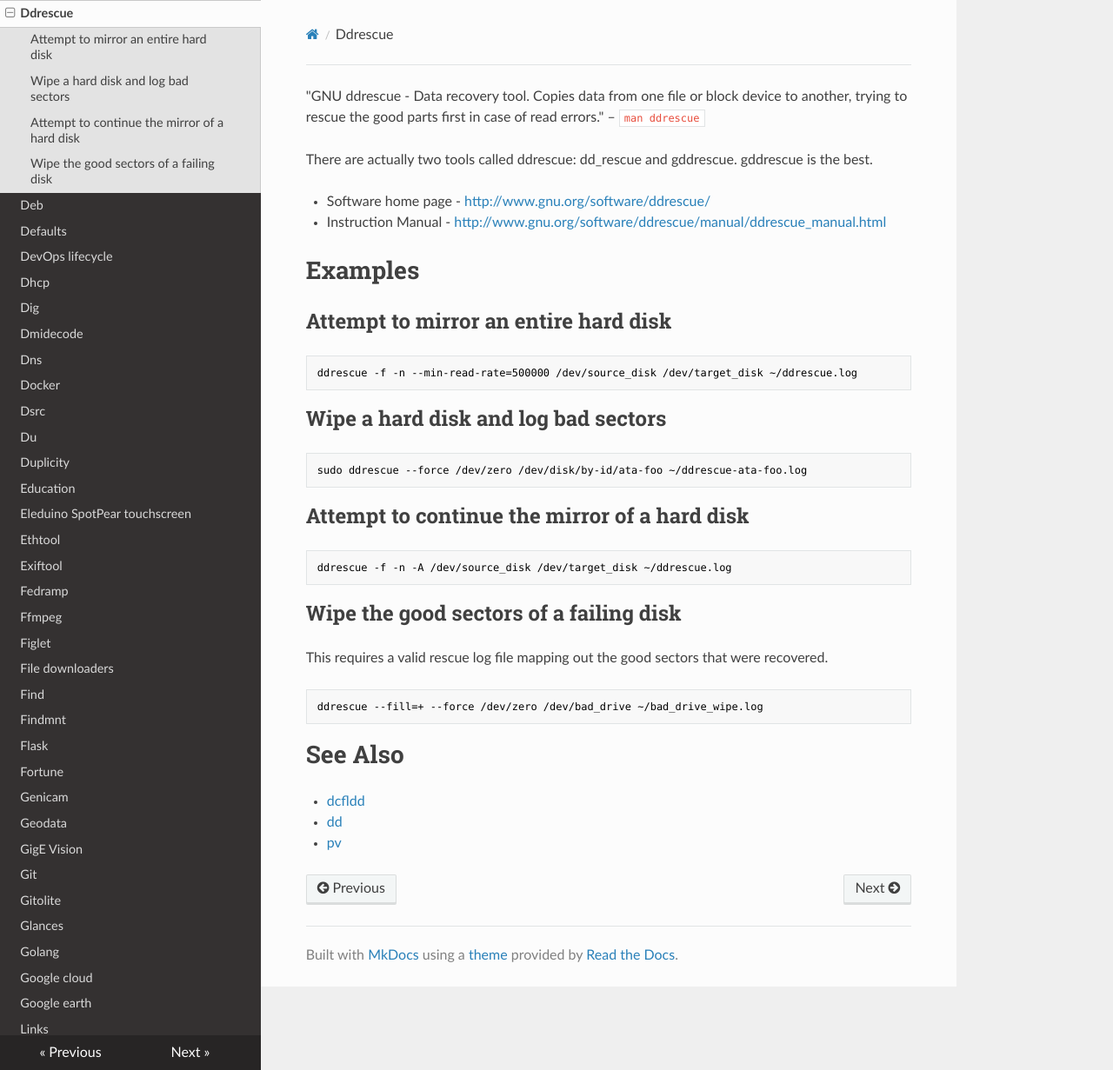
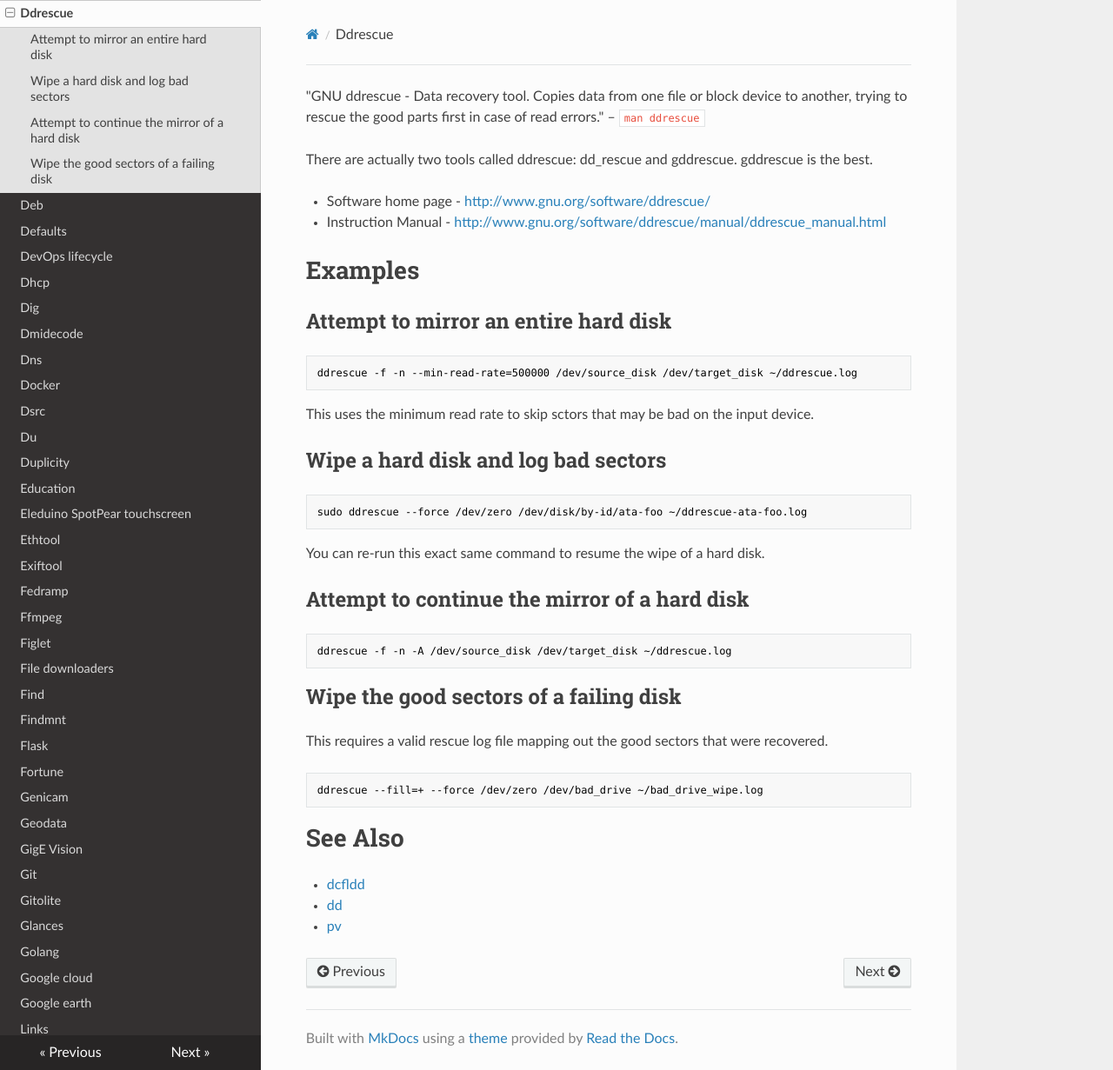
Before and after one commit to lando-cal/tech-notes, an MkDocs documentation site: the page built from docs/ddrescue.md, in a window 1280 px wide and 1231 px high. Shown: the whole window at 87% size. Built offline with MkDocs 1.6.1, drawn with Linux system fonts in a browser that asks for light colours; nearby versions of some CDN libraries.

Commit message:
Add some comments

````diff
--- a/docs/ddrescue.md
+++ b/docs/ddrescue.md
@@ -6,17 +6,22 @@ There are actually two tools called ddrescue: dd_rescue and gddrescue.  gddrescu
 - Instruction Manual - <http://www.gnu.org/software/ddrescue/manual/ddrescue_manual.html>
 
 # Examples
+
 ## Attempt to mirror an entire hard disk
 
 ```
 ddrescue -f -n --min-read-rate=500000 /dev/source_disk /dev/target_disk ~/ddrescue.log
 ```
 
+This uses the minimum read rate to skip sctors that may be bad on the input device.
+
 ## Wipe a hard disk and log bad sectors
 
 ```
 sudo ddrescue --force /dev/zero /dev/disk/by-id/ata-foo ~/ddrescue-ata-foo.log
 ```
+
+You can re-run this exact same command to resume the wipe of a hard disk.
 
 ## Attempt to continue the mirror of a hard disk
 
````
